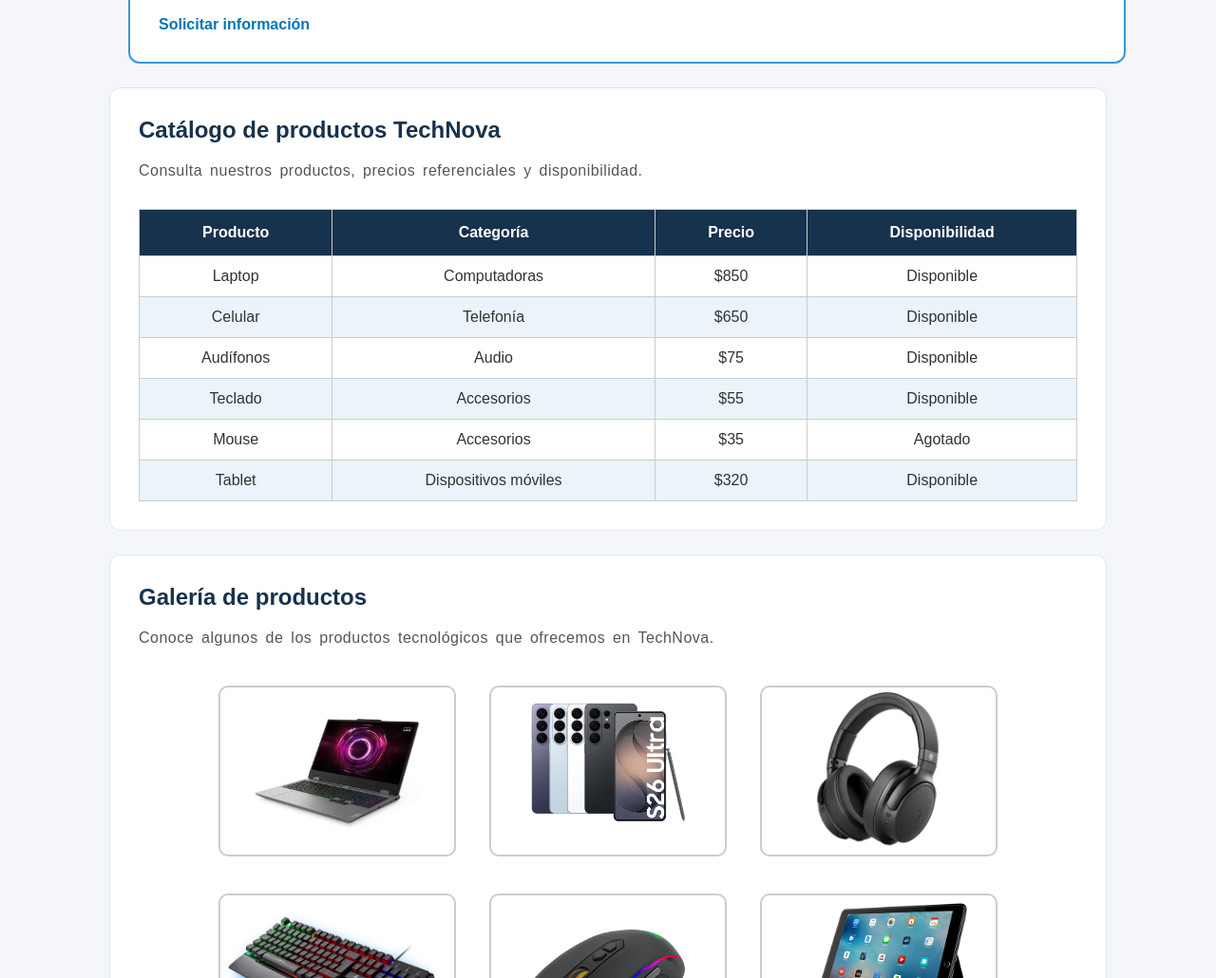
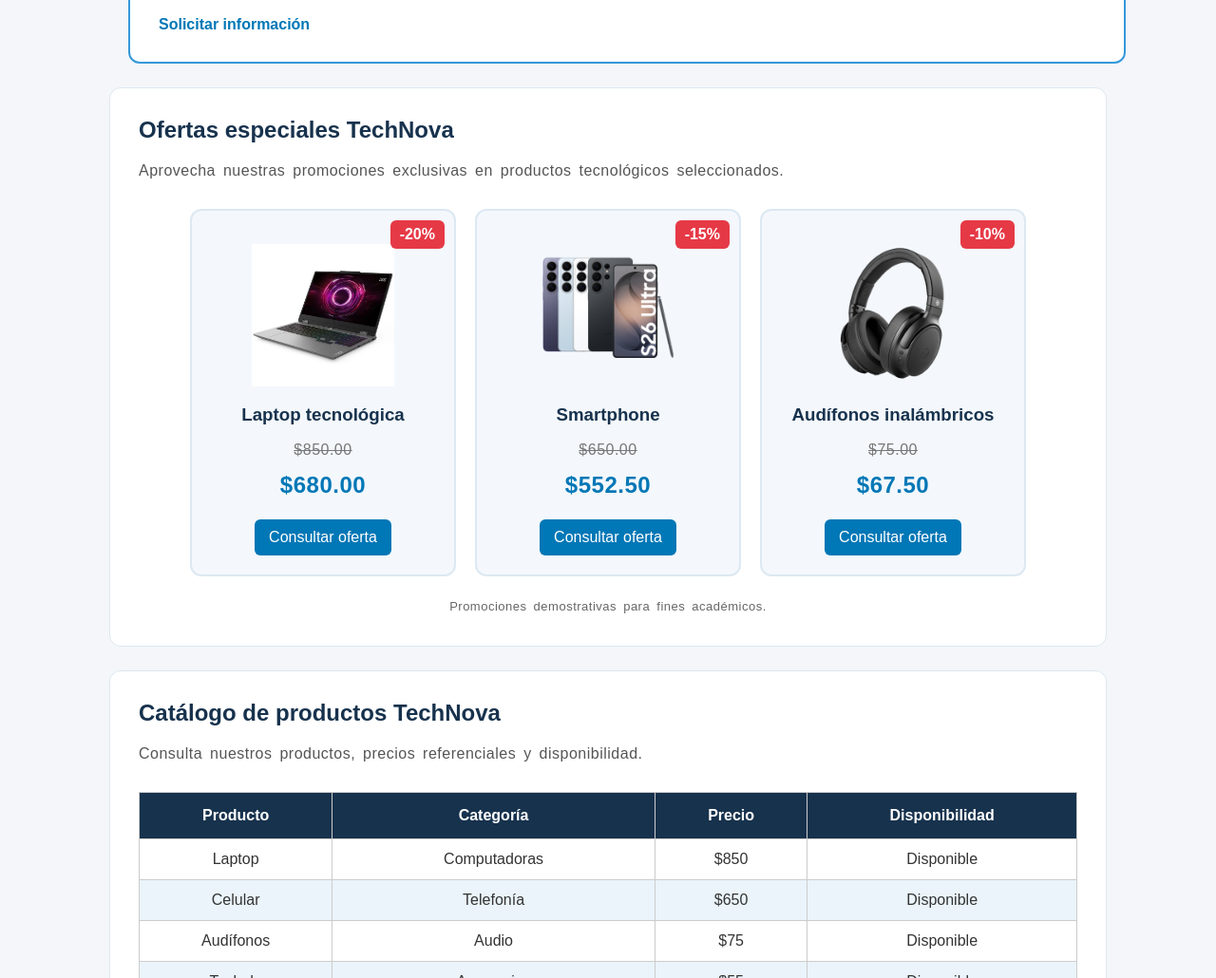
Before and after one commit to Sinma-tech/practica-css-andrea-sinmaleza, a plain HTML site: page index.html in a window 1280 px wide. Shown: the part 924-1954 px from the top of the page at 95% size. Drawn offline with Linux system fonts and the light colour scheme.

Commit message:
Agregar seccion de ofertas especiales con HTML y CSS

```diff
--- a/css/estilos.css
+++ b/css/estilos.css
@@ -555,3 +555,104 @@ section {
 .botones-formulario .boton-limpiar:hover {
     background-color: #495057;
 }
+
+/* PASO 22: OFERTAS ESPECIALES */
+
+#ofertas {
+    background-color: #ffffff;
+    padding: 30px;
+    border: 1px solid #dce8f2;
+    border-radius: 12px;
+}
+
+/* Contenedor de tarjetas */
+.contenedor-ofertas {
+    display: flex;
+    flex-wrap: wrap;
+    justify-content: center;
+    gap: 20px;
+    margin-top: 25px;
+}
+
+/* Tarjetas individuales */
+.oferta {
+    position: relative;
+    flex: 1 1 220px;
+    max-width: 280px;
+    padding: 20px;
+    background-color: #f4f8fc;
+    border: 2px solid #dce8f2;
+    border-radius: 12px;
+    text-align: center;
+    transition: transform 0.3s;
+}
+
+/* Efecto hover */
+.oferta:hover {
+    transform: translateY(-5px);
+    border-color: #00b4d8;
+}
+
+/* Imágenes */
+.oferta img {
+    width: 100%;
+    height: 150px;
+    object-fit: contain;
+    margin: 15px 0;
+}
+
+/* Etiqueta de descuento */
+.descuento {
+    position: absolute;
+    top: 10px;
+    right: 10px;
+    padding: 6px 10px;
+    background-color: #e63946;
+    color: white;
+    border-radius: 6px;
+    font-weight: bold;
+}
+
+/* Nombre del producto */
+.oferta h3 {
+    color: #17324d;
+    margin-bottom: 12px;
+}
+
+/* Precio anterior */
+.oferta .precio-anterior {
+    color: #777777;
+    text-decoration: line-through;
+}
+
+/* Precio promocional */
+.oferta .precio-oferta {
+    color: #0077b6;
+    font-size: 24px;
+    font-weight: bold;
+    margin-bottom: 15px;
+}
+
+/* Botón de consulta */
+.oferta a {
+    display: inline-block;
+    padding: 10px 15px;
+    background-color: #0077b6;
+    color: white;
+    border-radius: 6px;
+    text-decoration: none;
+}
+
+/* Efecto del botón */
+.oferta a:hover {
+    background-color: #005f91;
+    color: white;
+}
+
+/* Nota informativa */
+.nota-ofertas {
+    margin-top: 20px;
+    font-size: 13px;
+    color: #666666;
+    text-align: center;
+}
--- a/index.html
+++ b/index.html
@@ -21,6 +21,7 @@
             <a href="#inicio">Inicio</a>
             <a href="#nosotros">Nosotros</a>
             <a href="#servicios">Productos</a>
+            <a href="#ofertas">Ofertas</a>
             <a href="#catalogo">Catálogo</a>
             <a href="#galeria">Galería</a>
             <a href="#contacto">Contacto</a>
@@ -103,6 +104,98 @@
             <a href="#contacto">
                 Solicitar información
             </a>
+
+        </section>
+
+        <!-- PASO 22: OFERTAS ESPECIALES -->
+        <section id="ofertas">
+
+            <h2>Ofertas especiales TechNova</h2>
+
+            <p>
+                Aprovecha nuestras promociones exclusivas
+                en productos tecnológicos seleccionados.
+            </p>
+
+            <div class="contenedor-ofertas">
+
+                <!-- OFERTA 1: LAPTOP -->
+                <article class="oferta">
+
+                    <span class="descuento">-20%</span>
+
+                    <img src="imagenes/laptop.jpeg"
+                         alt="Laptop tecnológica en oferta">
+
+                    <h3>Laptop tecnológica</h3>
+
+                    <p class="precio-anterior">
+                        $850.00
+                    </p>
+
+                    <p class="precio-oferta">
+                        $680.00
+                    </p>
+
+                    <a href="#contacto">
+                        Consultar oferta
+                    </a>
+
+                </article>
+
+                <!-- OFERTA 2: CELULAR -->
+                <article class="oferta">
+
+                    <span class="descuento">-15%</span>
+
+                    <img src="imagenes/celular.png"
+                         alt="Smartphone en oferta">
+
+                    <h3>Smartphone</h3>
+
+                    <p class="precio-anterior">
+                        $650.00
+                    </p>
+
+                    <p class="precio-oferta">
+                        $552.50
+                    </p>
+
+                    <a href="#contacto">
+                        Consultar oferta
+                    </a>
+
+                </article>
+
+                <!-- OFERTA 3: AUDÍFONOS -->
+                <article class="oferta">
+
+                    <span class="descuento">-10%</span>
+
+                    <img src="imagenes/audifonos.png"
+                         alt="Audífonos inalámbricos en oferta">
+
+                    <h3>Audífonos inalámbricos</h3>
+
+                    <p class="precio-anterior">
+                        $75.00
+                    </p>
+
+                    <p class="precio-oferta">
+                        $67.50
+                    </p>
+
+                    <a href="#contacto">
+                        Consultar oferta
+                    </a>
+
+                </article>
+
+            </div>
+
+            <p class="nota-ofertas">
+                Promociones demostrativas para fines académicos.
+            </p>
 
         </section>
 
@@ -231,8 +324,6 @@
 
         </section>
 
-        <!-- SECCIÓN DE CONTACTO -->
-
         <!-- PASO 13: FORMULARIO DE CONTACTO -->
         <section id="contacto">
 
@@ -247,7 +338,10 @@
             <form id="formulario-contacto">
 
                 <!-- NOMBRE -->
-        <label for="nombre">Nombre completo:</label>
+                <label for="nombre">
+                    Nombre completo:
+                </label>
+
                 <input
                     type="text"
                     id="nombre"
@@ -256,7 +350,10 @@
                     required>
 
                 <!-- CORREO ELECTRÓNICO -->
-        <label for="correo">Correo electrónico:</label>
+                <label for="correo">
+                    Correo electrónico:
+                </label>
+
                 <input
                     type="email"
                     id="correo"
@@ -265,27 +362,60 @@
                     required>
 
                 <!-- TELÉFONO -->
-        <label for="telefono">Teléfono:</label>
+                <label for="telefono">
+                    Teléfono:
+                </label>
+
                 <input
                     type="tel"
                     id="telefono"
                     name="telefono"
                     placeholder="Ingrese su número de teléfono">
 
-        <!-- PRODUCTO -->
-        <label for="producto">Producto de interés:</label>
-        <select id="producto" name="producto" required>
-            <option value="">Seleccione un producto</option>
-            <option value="laptop">Laptop</option>
-            <option value="celular">Celular</option>
-            <option value="audifonos">Audífonos</option>
-            <option value="teclado">Teclado</option>
-            <option value="mouse">Mouse</option>
-            <option value="tablet">Tablet</option>
+                <!-- PRODUCTO DE INTERÉS -->
+                <label for="producto">
+                    Producto de interés:
+                </label>
+
+                <select id="producto"
+                        name="producto"
+                        required>
+
+                    <option value="">
+                        Seleccione un producto
+                    </option>
+
+                    <option value="laptop">
+                        Laptop
+                    </option>
+
+                    <option value="celular">
+                        Celular
+                    </option>
+
+                    <option value="audifonos">
+                        Audífonos
+                    </option>
+
+                    <option value="teclado">
+                        Teclado
+                    </option>
+
+                    <option value="mouse">
+                        Mouse
+                    </option>
+
+                    <option value="tablet">
+                        Tablet
+                    </option>
+
                 </select>
 
                 <!-- MENSAJE -->
-        <label for="mensaje">Mensaje:</label>
+                <label for="mensaje">
+                    Mensaje:
+                </label>
+
                 <textarea
                     id="mensaje"
                     name="mensaje"
@@ -295,19 +425,21 @@
 
                 <!-- BOTONES -->
                 <div class="botones-formulario">
+
                     <button type="submit">
                         Enviar consulta
                     </button>
 
-            <button type="reset" class="boton-limpiar">
+                    <button type="reset"
+                            class="boton-limpiar">
                         Limpiar
                     </button>
+
                 </div>
 
             </form>
 
         </section>
-
 
     </main>
 
```
Lines whose indentation alone changed are shown as unchanged.
